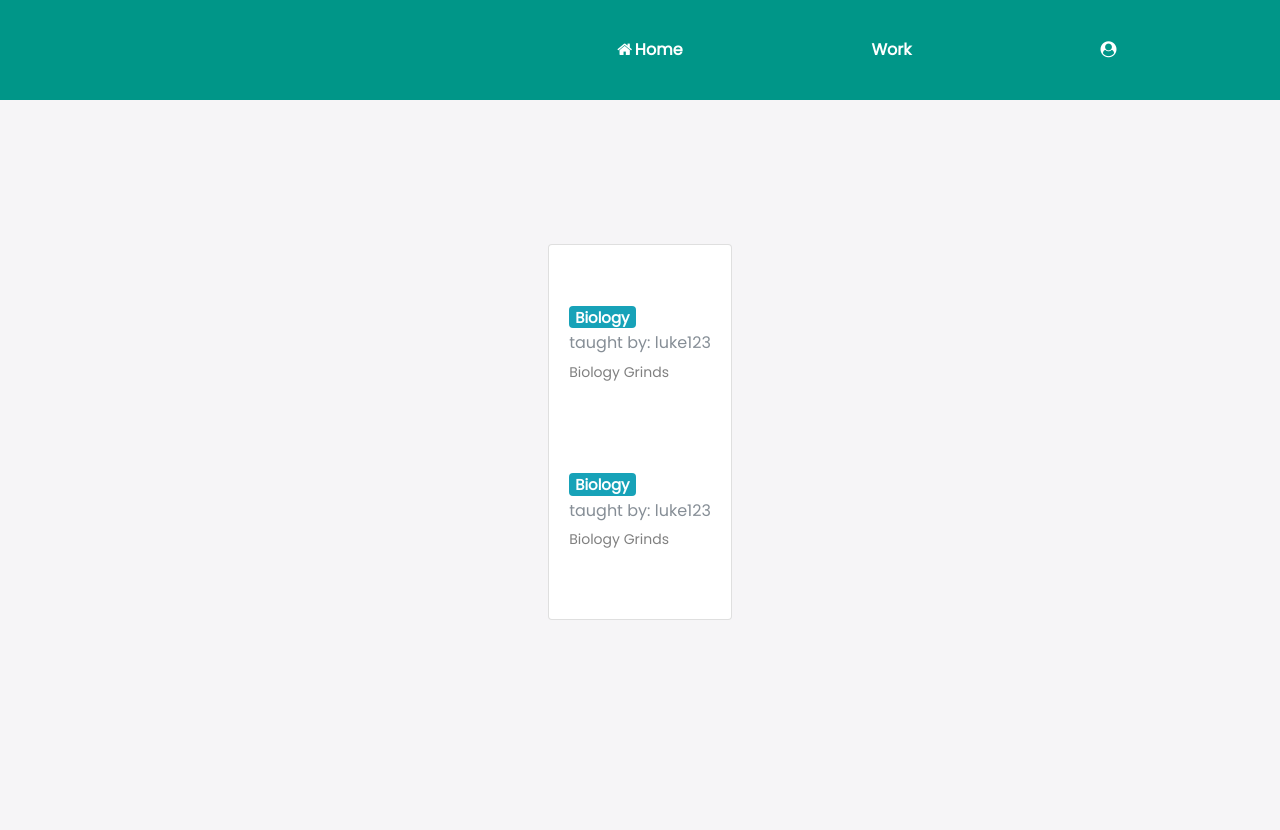
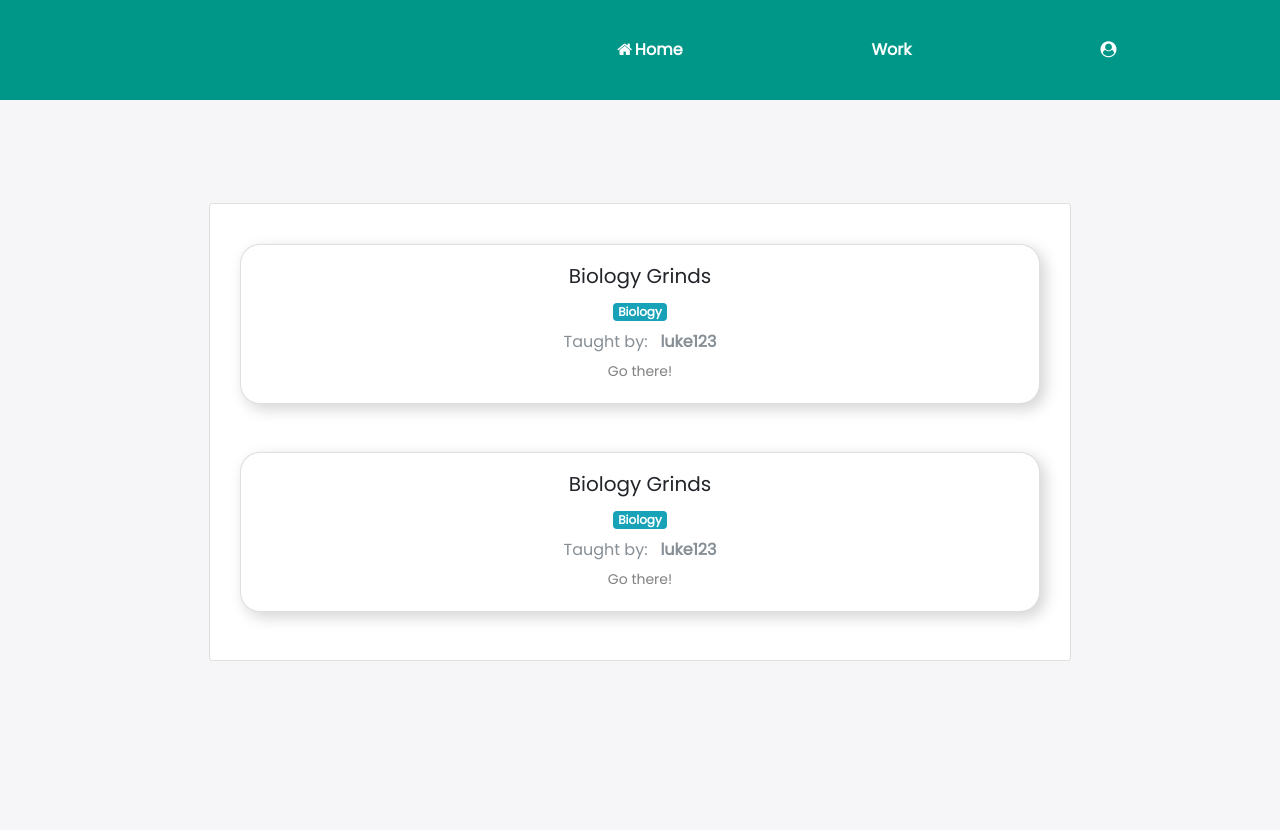
Before and after one commit to yannickk10/CA326-GrindsApp, a Django app: page /studentdash/home/ in a window 1280 px wide. Run offline with Django 3.2, Linux system fonts and the light colour scheme; data comes from the database, SQL or seed files in the repository; some libraries are stand-ins or nearby versions.

Commit message:
Added custom styling to bootstrap css

```diff
--- a/code/django_webapp/dashboard/templates/dashboard/students/home.html
+++ b/code/django_webapp/dashboard/templates/dashboard/students/home.html
@@ -2,11 +2,12 @@
 
 {% block content %}
     {% for course in courses %}
-      <div class="card" style="border: none; width: auto;">
+      <div class="card" style="font-family: 'Poppins', sans-serif; margin: 0 30px 0 30px; border-radius: 20px; box-shadow: 5px 5px 15px LightGrey; width: 100vh; text-align: center;">
         <div class="card-body">
-          <h5 class="card-title">{{ course.subject.get_html_badge }}</a></h5>
-          <h6 class="card-subtitle mb-2 text-muted">taught by:  {{ course.tutor }} </h6>
-          <a href="{% url 'studentdash:course_detail' course.id %}">{{ course.name }}</a>
+          <h5 class="card-title">{{course.name}}</a></h5>
+          <p class="card-text">{{ course.subject.get_html_badge }}</p>
+          <h6 class="card-subtitle mb-2 text-muted">Taught by: &nbsp;&nbsp;<strong>{{ course.tutor }}</strong></h6>
+          <a href="{% url 'studentdash:course_detail' course.id %}">Go there!</a>
         </div>
       </div>
       <br></br>
```
